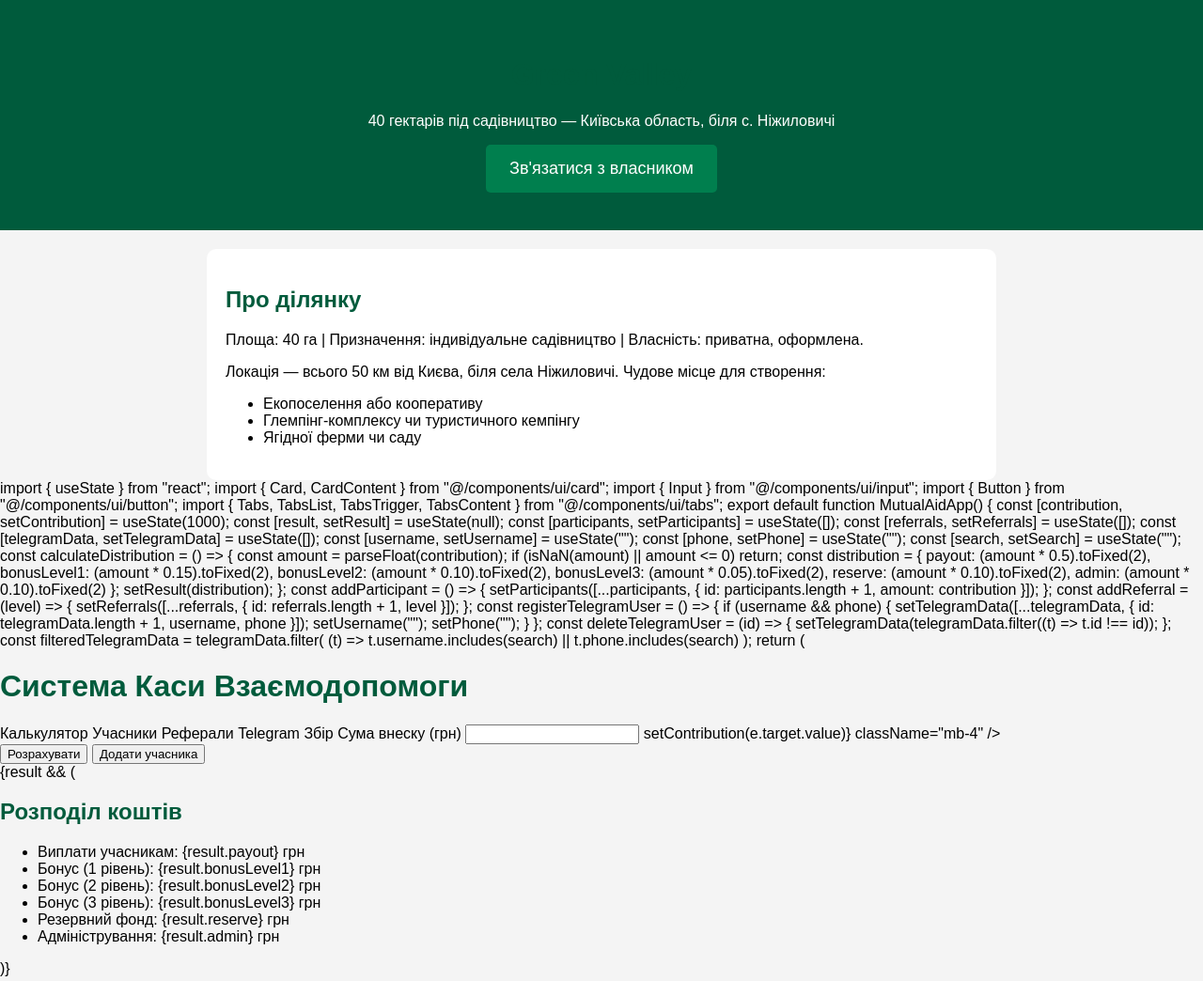
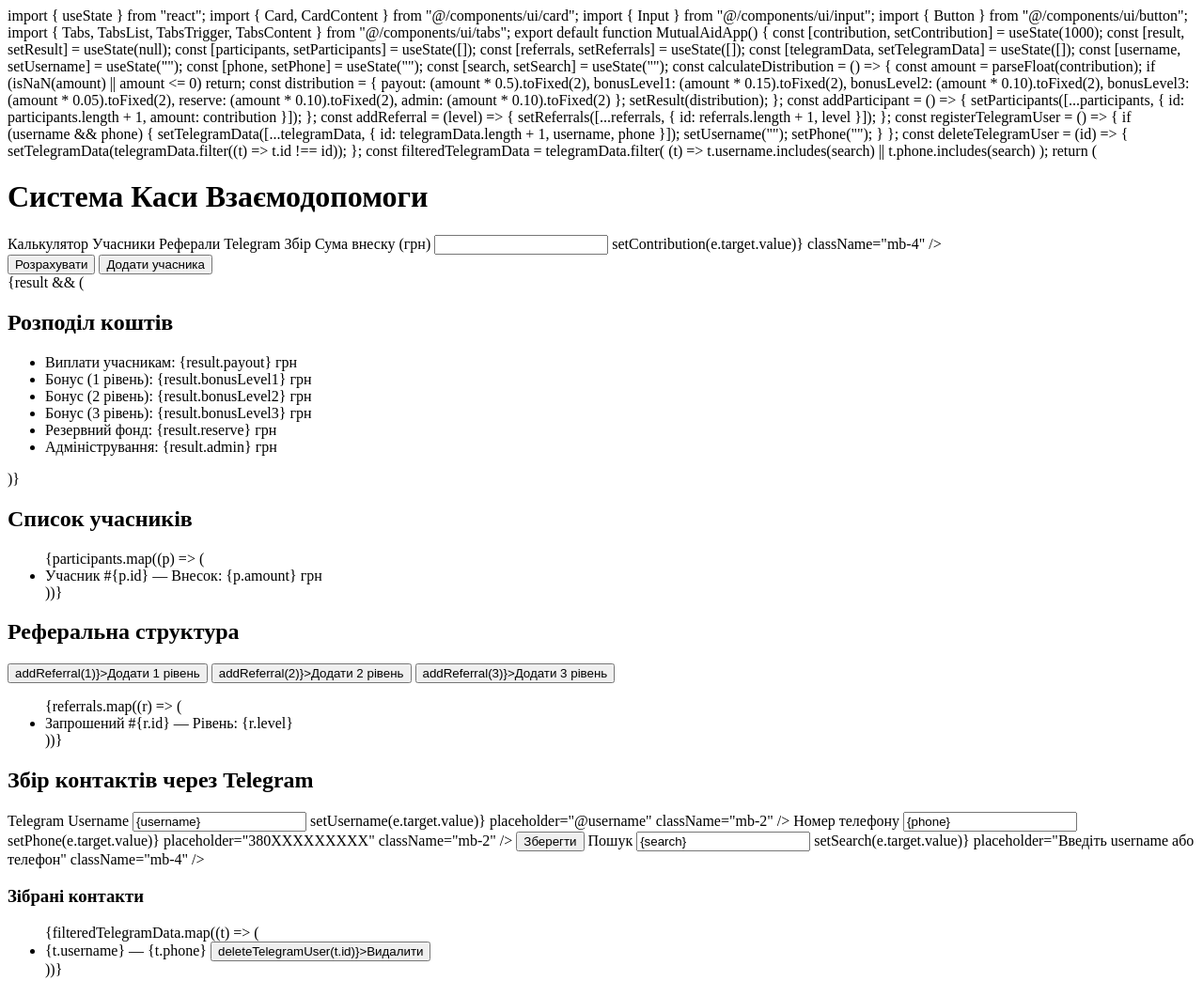
Before and after one commit to Myukola/Vector, a plain HTML site: page index.html in a window 1280 px wide. Shown: the top 1044 px of the page at 94% size. Drawn offline with Linux system fonts and the light colour scheme.

Commit message:
Add files via upload

```diff
--- a/index.html
+++ b/index.html
@@ -1,38 +1,3 @@
-<!DOCTYPE html>
-<html lang="uk">
-<head>
-  <meta charset="UTF-8">
-  <meta name="viewport" content="width=device-width, initial-scale=1.0">
-  <title>Green Valley — Земельна ділянка 40 га</title>
-  <style>
-    body { font-family: Arial, sans-serif; margin: 0; padding: 0; background: #f4f4f4; }
-    header { background: #005b3c; color: white; padding: 40px 20px; text-align: center; }
-    section { padding: 20px; max-width: 800px; margin: auto; background: white; margin-top: 20px; border-radius: 10px; }
-    h1, h2 { color: #005b3c; }
-    .cta { background: #007f4e; color: white; padding: 15px 25px; border: none; border-radius: 5px; font-size: 18px; cursor: pointer; }
-    .cta:hover { background: #005b3c; }
-    footer { text-align: center; font-size: 14px; color: #666; margin: 30px auto; }
-  </style>
-</head>
-<body>
-
-<header>
-  <h1>Green Valley</h1>
-  <p>40 гектарів під садівництво — Київська область, біля с. Ніжиловичі</p>
-  <button class="cta" onclick="window.location.href='mailto:invest@greenvalley.ua'">Зв'язатися з власником</button>
-</header>
-
-<section>
-  <h2>Про ділянку</h2>
-  <p>Площа: 40 га | Призначення: індивідуальне садівництво | Власність: приватна, оформлена.</p>
-  <p>Локація — всього 50 км від Києва, біля села Ніжиловичі. Чудове місце для створення:</p>
-  <ul>
-    <li>Екопоселення або кооперативу</li>
-    <li>Глемпінг-комплексу чи туристичного кемпінгу</li>
-    <li>Ягідної ферми чи саду</li>
-  </ul>
-</section>
-
 import { useState } from "react";
 import { Card, CardContent } from "@/components/ui/card";
 import { Input } from "@/components/ui/input";
```
